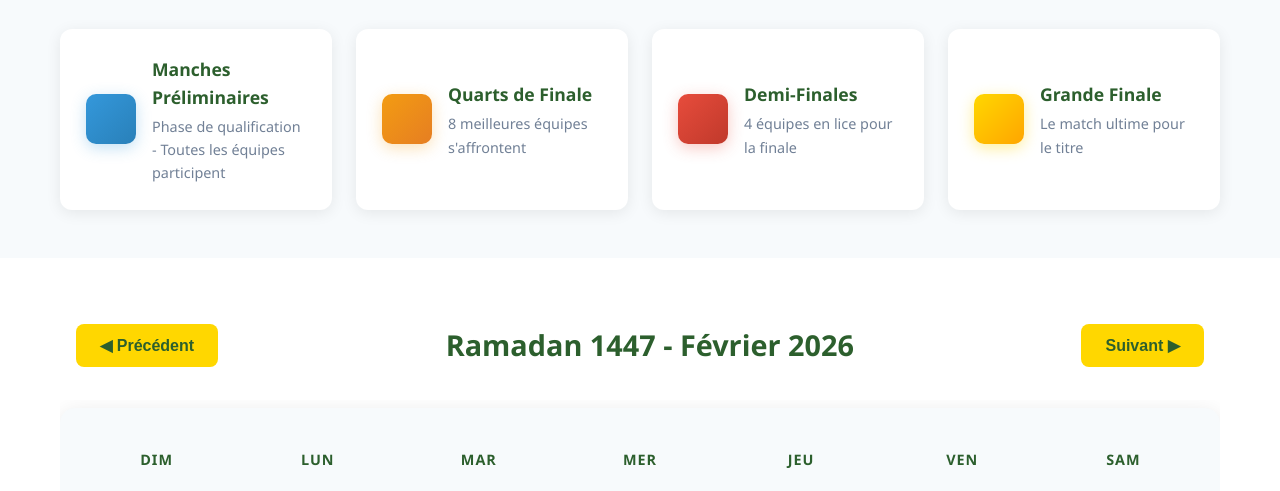
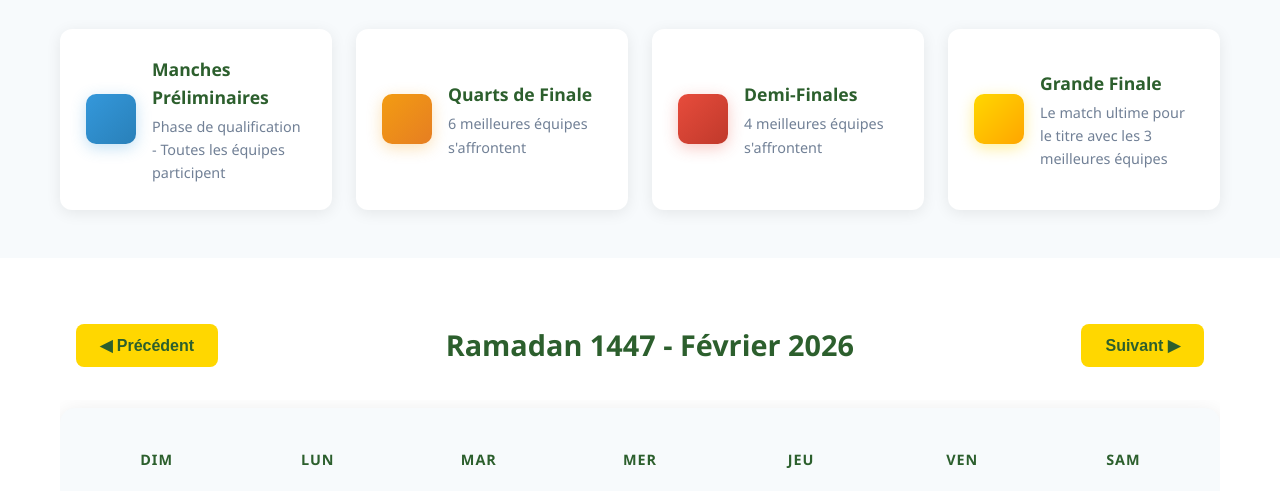
Before and after one commit to kanteyouss/AEEMCI_AL_ILM, a plain HTML site: page frontend/public/calendrier.html in a window 1280 px wide. Shown: the part 609-1100 px from the top of the page. Drawn offline with Linux system fonts and the light colour scheme; no server answers.

Commit message:
Update: Correction description quarts et demis

```diff
--- a/frontend/public/calendrier.html
+++ b/frontend/public/calendrier.html
@@ -49,21 +49,21 @@
                         <div class="legend-color color-quart"></div>
                         <div class="legend-info">
                             <h3>Quarts de Finale</h3>
-                            <p>8 meilleures équipes s'affrontent</p>
+                            <p>6 meilleures équipes s'affrontent</p>
                         </div>
                     </div>
                     <div class="legend-item" data-type="demi">
                         <div class="legend-color color-demi"></div>
                         <div class="legend-info">
                             <h3>Demi-Finales</h3>
-                            <p>4 équipes en lice pour la finale</p>
+                            <p>4 meilleures équipes s'affrontent</p>
                         </div>
                     </div>
                     <div class="legend-item" data-type="finale">
                         <div class="legend-color color-finale"></div>
                         <div class="legend-info">
                             <h3>Grande Finale</h3>
-                            <p>Le match ultime pour le titre</p>
+                            <p>Le match ultime pour le titre avec les 3 meilleures équipes</p>
                         </div>
                     </div>
                 </div>
```
